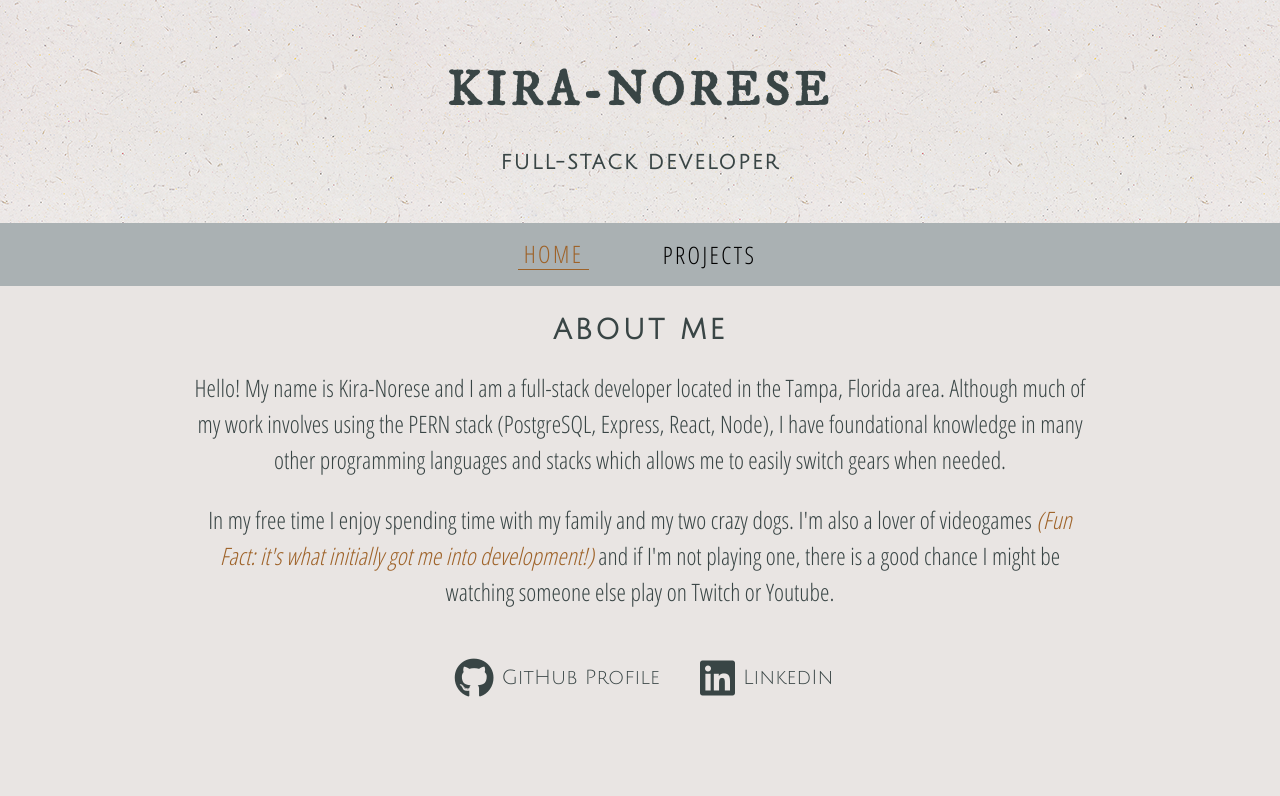
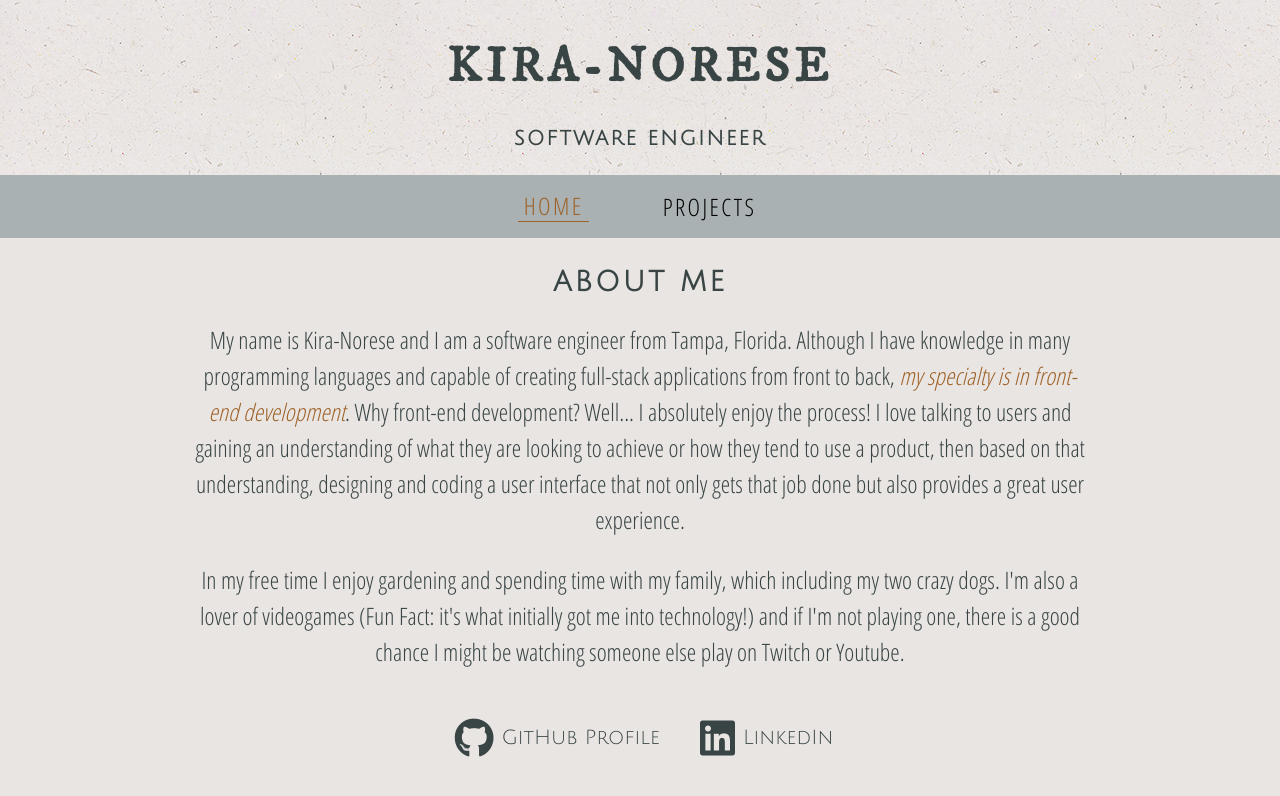
Before and after one commit to kblenman/kblenman.github.io, a React (Create React App) app: page / in a window 1280 px wide. Shown: the top 796 px of the page. Built offline with nearby package versions, Linux system fonts and the light colour scheme.

Commit message:
Updated dependencies. Updated about me. Added custom scrollbar styling.

```diff
--- a/public/index.html
+++ b/public/index.html
@@ -4,7 +4,7 @@
     <meta charset="utf-8" />
     <link rel="icon" href="%PUBLIC_URL%/favicon.ico" />
     <link rel="stylesheet" href="https://use.fontawesome.com/releases/v5.7.0/css/all.css" integrity="sha384-lZN37f5QGtY3VHgisS14W3ExzMWZxybE1SJSEsQp9S+oqd12jhcu+A56Ebc1zFSJ" crossorigin="anonymous">
-    <link rel="stylesheet" href="https://cdnjs.cloudflare.com/ajax/libs/animate.css/3.7.2/animate.min.css">
+    <link rel="stylesheet" href="https://cdnjs.cloudflare.com/ajax/libs/animate.css/4.1.1/animate.min.css">
     <meta name="viewport" content="width=device-width, initial-scale=1" />
     <meta name="theme-color" content="#000000" />
     <meta
--- a/src/Components/AboutMe/AboutMe.js
+++ b/src/Components/AboutMe/AboutMe.js
@@ -2,17 +2,17 @@ import React from 'react';
 
 const AboutMe = () => {
 	return (
-		<div className="w-70 center font-main flex flex-column items-center f3 tc animated fadeInLeft">
+		<div className="w-70 center font-main flex flex-column items-center f3 tc animate__animated animate__fadeInLeft">
 			<h3 className="ttu tracked font-subtitle mb0">About Me</h3>
 			<div className="tc lh-copy">
-				<p>Hello! My name is Kira-Norese and I am a full-stack developer located in the
-				Tampa, Florida area. Although much of my work involves using the PERN stack
-				(PostgreSQL, Express, React, Node), I have foundational knowledge in
-				many other programming languages and stacks which allows me to easily switch gears
-				when needed.</p>
-				<p>In my free time I enjoy spending time with my family and my two crazy dogs. I'm
-				also a lover of videogames
-				<i className="fc-darktan"> (Fun Fact: it's what initially got me into development!) </i>
+				<p>My name is Kira-Norese and I am a software engineer from Tampa, Florida. Although I have knowledge
+				in many programming languages and capable of creating full-stack applications from front to back,
+				<i className="fc-darktan"> my specialty is in front-end development</i>.
+				Why front-end development? Well... I absolutely enjoy the process! I love talking to users and gaining an understanding
+				of what they are looking to achieve or how they tend to use a product, then based on that understanding, designing and
+				coding a user interface that not only gets that job done but also provides a great user experience.</p>
+				<p>In my free time I enjoy gardening and spending time with my family, which including my two crazy dogs. I'm
+				also a lover of videogames (Fun Fact: it's what initially got me into technology!)
 				and if I'm not playing one, there is a good chance I might be watching someone else play on
 				Twitch or Youtube.</p>
 			</div>
--- a/src/Components/Header/Header.js
+++ b/src/Components/Header/Header.js
@@ -5,13 +5,13 @@ const Header = ({ route, onRouteChange }) => {
 	return (
 		<header className="flex flex-column items-center header-background">
 
-			<div className="mt4 tc">
-				<h1 className="ttu tracked f1 font-title animated fadeInDown">Kira-Norese</h1>
-				<h2 className="ttu tracked f4 font-subtitle animated fadeIn delay-1s">Full-Stack Developer</h2>
+			<div className="mt2 tc">
+				<h1 className="ttu tracked f1 font-title animate__animated animate__fadeInDown">Kira-Norese</h1>
+				<h2 className="ttu tracked f4 font-subtitle animate__animated animate__fadeIn animate__delay-1s">Software Engineer</h2>
 			</div>
 
 			{/* Apply underlining/highlighting to the current active route */}
-			<div className="mt4 pa3 flex justify-center f3 font-main w-100 bg-light-bluegray">
+			<div className="mt2 pa3 flex justify-center f3 font-main w-100 bg-light-bluegray">
 			{ route === 'home' ?
 				<div className="w-50-m w-25-l flex flex-column flex-row-ns justify-around">
 					<button
--- a/src/Components/ProjectCard/ProjectCard.js
+++ b/src/Components/ProjectCard/ProjectCard.js
@@ -4,7 +4,7 @@ import './ProjectCard.css';
 const ProjectCard = (props) => {
 	return (
 		<div className="card-height card-grid card-background w-100 w-40-l ma3
-		font-main f4 tc animated fadeInUp delay-1s shadow-2">
+		font-main f4 tc shadow-2">
 			<h4 className="flex justify-center items-center ma0 pa3 w-100 ttu tracked font-subtitle fc-lighttan">{props.projectName}</h4>
 			<p className="flex justify-center items-center ma0 pa3 w-100 lh-copy">{props.projectDescription}</p>
 			<div className="w-80 pa2 flex flex-wrap justify-around center fc-darktan">
--- a/src/Components/ProjectCard/ProjectCardBluePrint.js
+++ b/src/Components/ProjectCard/ProjectCardBluePrint.js
@@ -3,8 +3,7 @@ import './ProjectCard.css';
 
 const ProjectCard = () => {
 	return (
-		<div className="card-background w-100 w-40-l ma3 font-main f4
-		animated fadeIn delay-1s shadow-2 flex flex-column tc items-center">
+		<div className="card-background w-100 w-40-l ma3 font-main f4 shadow-2 flex flex-column tc items-center">
 			<h4 className="w-100 pa3 ttu tracked font-subtitle fc-lighttan ma0">Project's Name</h4>
 			<p className="w-80 pa0 ma0 center lh-copy">Lorem ipsum dolor sit amet, consectetur adipiscing elit.
 			Sed euismod venenatis magna in vestibulum. Curabitur quis massa nibh. Sed diam sem,
--- a/src/Components/ProjectsPage/ProjectsPage.js
+++ b/src/Components/ProjectsPage/ProjectsPage.js
@@ -4,7 +4,7 @@ import { projects } from './projects';
 
 const ProjectsPage = () => {
 	return (
-		<div className="font-main f3 flex flex-column items-center animated fadeInRight">
+		<div className="font-main f3 flex flex-column items-center animate__animated animate__fadeInRight">
 			<h3 className="ttu tracked font-subtitle mb0">Projects</h3>
 			<div className="tc lh-copy w-80 bb">
 				<p className="mb1">Welcome to the projects page!</p>
--- a/src/index.css
+++ b/src/index.css
@@ -1,3 +1,22 @@
 body {
 	background-color: #e9e5e3;
 }
+
+/* Custom scrollbar */
+* {
+	scrollbar-width: thin;
+	scrollbar-color: #aab1b3 #e9e5e3;
+}
+
+*::-webkit-scrollbar {
+	width: 15px;
+}
+
+*::-webkit-scrollbar-track {
+	background: #e9e5e3;        /* color of the tracking area */
+}
+
+*::-webkit-scrollbar-thumb {
+	background-color: #aab1b3;    /* color of the scroll thumb */
+	border-radius: 100px;       /* roundness of the scroll thumb */
+}
```
Also changed, not shown: package.json (+8 -8 lines), 1 other file (tests, documents, lock files or other folders).
